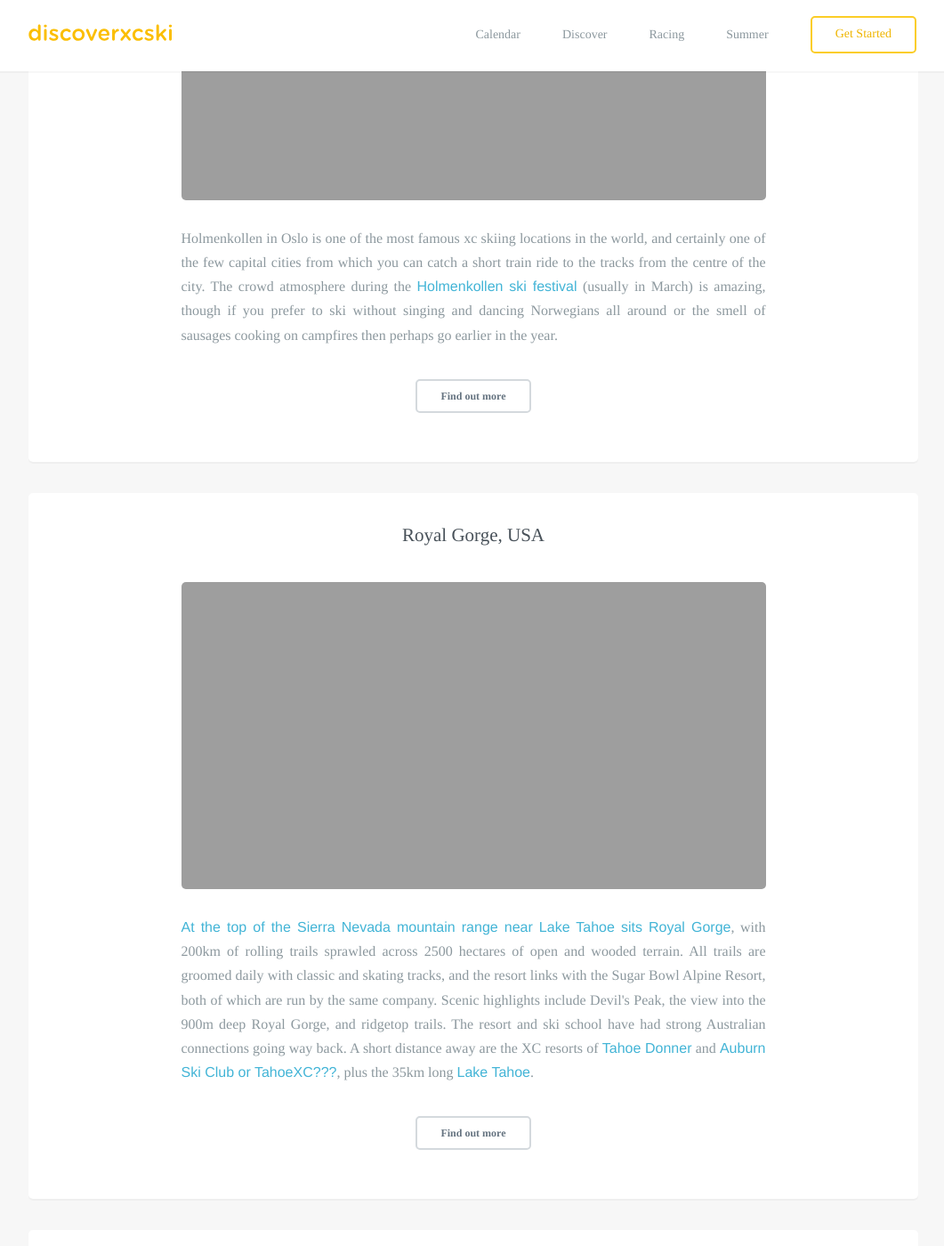
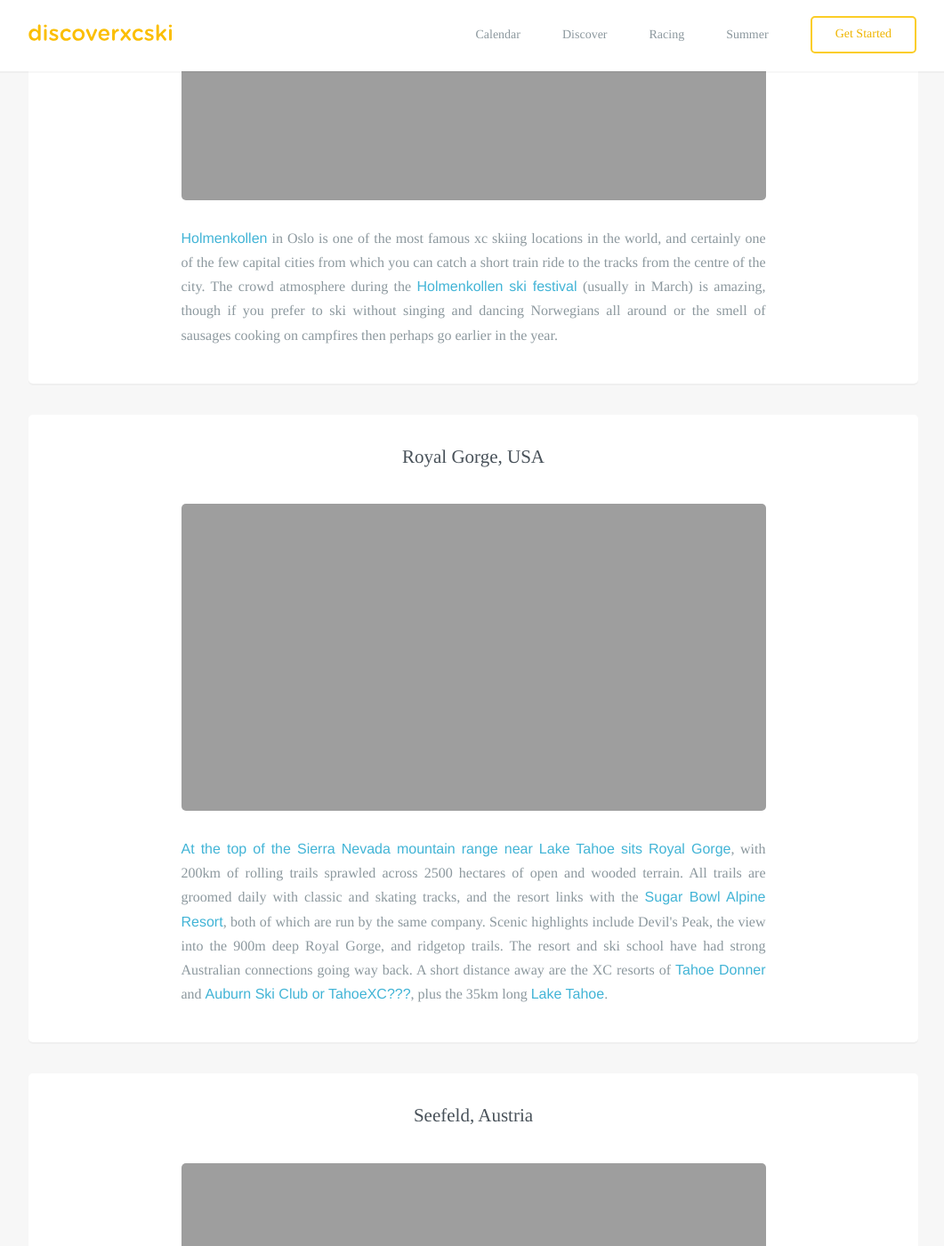
Before and after one commit to robcatto/robcatto.github.io, a Jekyll site: the page built from summer/endless-winter/index.html, in a window 1280 px wide and 1400 px high, scrolled down 2363 px. Shown: the whole window at 89% size, without its empty margins (108-1169 px from the left). Built offline with Jekyll 4.4.1, drawn with Linux system fonts in a browser that asks for light colours; some web fonts are replaced; Markdown is read by kramdown in place of the engine named in the settings; some of the changed text lies outside the part shown.

Commit message:
Update index.html

```diff
--- a/summer/endless-winter/index.html
+++ b/summer/endless-winter/index.html
@@ -77,9 +77,8 @@ layout: default
                 background-size: cover;
                 margin-bottom: 30px;
                 "></div></div>
-                <p class="left__aligned--p">Holmenkollen in Oslo is one of the most famous xc skiing locations in the world, and certainly one of the few capital cities from which you can catch a short train ride to the tracks from the centre of the city. The crowd atmosphere during the <a href="http://skifest.no/?lang=en" target="_blank">Holmenkollen ski festival</a> (usually in March) is amazing, though if you prefer to ski without singing and dancing Norwegians all around or the smell of sausages cooking on campfires then perhaps go earlier in the year.
+                <p class="left__aligned--p"><a href="http://www.visitnorway.co.uk"target="blank">Holmenkollen</a> in Oslo is one of the most famous xc skiing locations in the world, and certainly one of the few capital cities from which you can catch a short train ride to the tracks from the centre of the city. The crowd atmosphere during the <a href="http://skifest.no/?lang=en" target="_blank">Holmenkollen ski festival</a> (usually in March) is amazing, though if you prefer to ski without singing and dancing Norwegians all around or the smell of sausages cooking on campfires then perhaps go earlier in the year.
                 </p>
-                <a class="button small dark" href=" http://www.visitnorway.co.uk" data-featurette="analytics-click-event" target="_blank" data-event-category="button" data-event-action="M: Clicked Design an iOS Game" data-event-label="Source: Homepage Alt" id="featurette-35">Find out more</a>
 
 
                 </section>
@@ -92,10 +91,9 @@ layout: default
                 background-size: cover;
                 margin-bottom: 30px;
                 "></div></div>
-                <p class="left__aligned--p"> <a href="http://www.royalgorge.com/xcski" target="_blank">At the top of the Sierra Nevada mountain range near Lake Tahoe sits <a href="http://www.royalgorge.com/xcski"target="blank">Royal Gorge</a>, with 200km of rolling trails sprawled across 2500 hectares of open and wooded terrain. All trails are groomed daily with classic and skating tracks, and the resort links with the Sugar Bowl Alpine Resort, both of which are run by the same company. Scenic highlights include Devil's Peak, the view into the 900m deep Royal Gorge, and ridgetop trails. The resort and ski school have had strong Australian connections going way back. A short distance away are the XC resorts of <a href="http://www.tahoedonner.com/cross-country"target="_blank">Tahoe Donner</a> and <a href="http://auburnskiclub.com/nordic/"target="_blank">Auburn Ski Club or TahoeXC???</a>, plus the 35km long <a href="https://tahoexc.org/"target="_blank">Lake Tahoe</a>.
+                <p class="left__aligned--p"> <a href="http://www.royalgorge.com/xcski" target="_blank">At the top of the Sierra Nevada mountain range near Lake Tahoe sits <a href="http://www.royalgorge.com/xcski"target="blank">Royal Gorge</a>, with 200km of rolling trails sprawled across 2500 hectares of open and wooded terrain. All trails are groomed daily with classic and skating tracks, and the resort links with the <a href="http://www.sugarbowl.com/home"target="blank">Sugar Bowl Alpine Resort</a>, both of which are run by the same company. Scenic highlights include Devil's Peak, the view into the 900m deep Royal Gorge, and ridgetop trails. The resort and ski school have had strong Australian connections going way back. A short distance away are the XC resorts of <a href="http://www.tahoedonner.com/cross-country"target="_blank">Tahoe Donner</a> and <a href="http://auburnskiclub.com/nordic/"target="_blank">Auburn Ski Club or TahoeXC???</a>, plus the 35km long <a href="https://tahoexc.org/"target="_blank">Lake Tahoe</a>.
                 </p>
 
-                <a class="button small dark" href="http://www.royalgorge.com/xcski" data-featurette="analytics-click-event" target="_blank" data-event-category="button" data-event-action="M: Clicked Design an iOS Game" data-event-label="Source: Homepage Alt" id="featurette-35">Find out more</a>
 
                 </section>
 
@@ -109,7 +107,7 @@ layout: default
                 "></div></div>
                 <p class="left__aligned--p">The Austrians are generally much more into skating than classic though the classic skiing in <a href="http://www.seefeld.com/en/aktivitaeten/winter/langlauf-biathlon"target="_blank">Seefeld</a> is still nice. The trails head out from the centre of town and there’s plenty of pensions, apartments and hotels within walking distance. It’s a little trek up to the Wildmoos trails but well worth the effort for the undulating trails up the top (you can also take the bus if so inclined). Host of the 2012 Winter Youth Olympic Games, Seefeld is also set to hold the <a href="https://en.wikipedia.org/wiki/FIS_Nordic_World_Ski_Championships_2019" target="_blank">2019 Nordic World Championship</a>.
                 </p>
-                <a class="button small dark" href="http://www.seefeld.com/en" data-featurette="analytics-click-event" target="_blank" data-event-category="button" data-event-action="M: Clicked Design an iOS Game" data-event-label="Source: Homepage Alt" id="featurette-35">Find out more</a>
+
 
                 </section>
 
@@ -123,7 +121,7 @@ layout: default
                 "></div></div>
                 <p class="left__aligned--p">World Economic Forum? Overrated. Head to <a href="http://www.davos.ch/en/activities/winter/cross-country-skiing/"target="_blank">Davos</a> for the skiing instead. Pull on your classic skis to head up the Dischma and Sertig valleys. Call in for a hot chocolate (or lunch) at the end of the valley, before cruising (or hurtling if so inclined) back down to the main Davos valley. In December you might see the Australian Ski Team training or competing in the annual World Cup. Avoid or target “Blick Week” at the start of December depending on whether or not you are into crowds, and say g'day the friendly crew at the local <a href="http://www.hofmaenner.com/go.cfm?english&language=de">Hofmanner</a> XC shop.
  </p>
-                <a class="button small dark" href="http://www.davos.ch/en/experience/winter/cross-country-skiing.html" data-featurette="analytics-click-event" target="_blank" data-event-category="button" data-event-action="M: Clicked Design an iOS Game" data-event-label="Source: Homepage Alt" id="featurette-35">Find out more</a>
+
 
                 </section>
 
@@ -137,7 +135,7 @@ layout: default
                 "></div></div>
                 <p class="left__aligned--p">The <a href="http://www.snowfarmnz.com/"target="_blank">Snow Farm</a> is an amazing XC destination right on our doorstep. Located on the South Island they have 55km of scenic trails perfect for xc skiing. The wide groomed trails provide great beginner terrain alongside more advanced terrain and the perfect opportunity to enjoy the awe inspiring views. You can stay at the resort or drive each day from Queenstown/Wanaka. The <a href="http://www.merinomuster.com/"target="_blank">Merino Muster</a> Worldloppet race is held annually on the weekend before the <a href="http://www.hoppet.com.au"target="_blank">Kangaroo Hoppet</a>.
                 </p>
-                <a class="button small dark" href="http://www.snowfarmnz.com/" data-featurette="analytics-click-event" target="_blank" data-event-category="button" data-event-action="M: Clicked Design an iOS Game" data-event-label="Source: Homepage Alt" id="featurette-35">Find out more</a>
+
 
                 </section>
 
```
